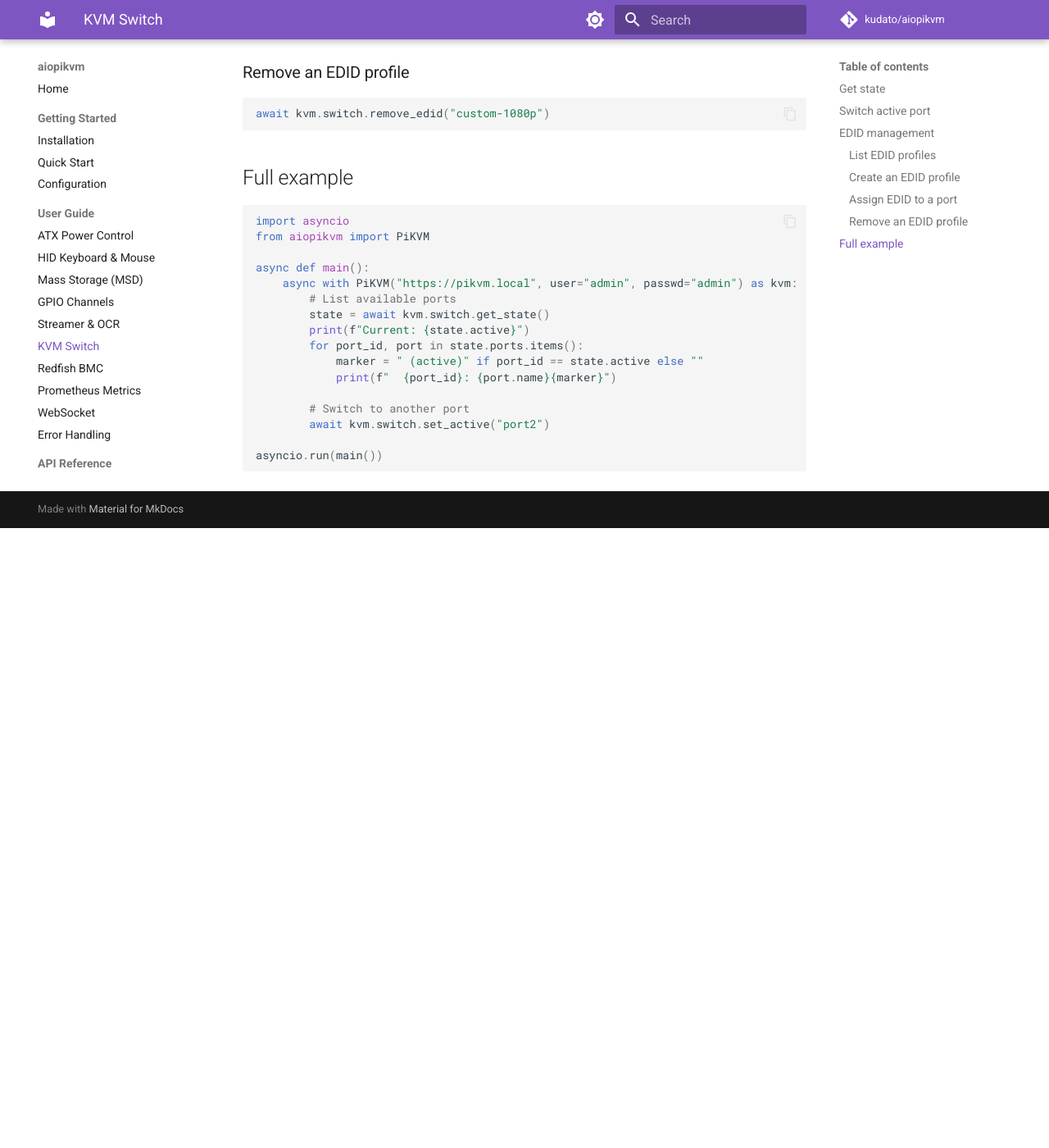
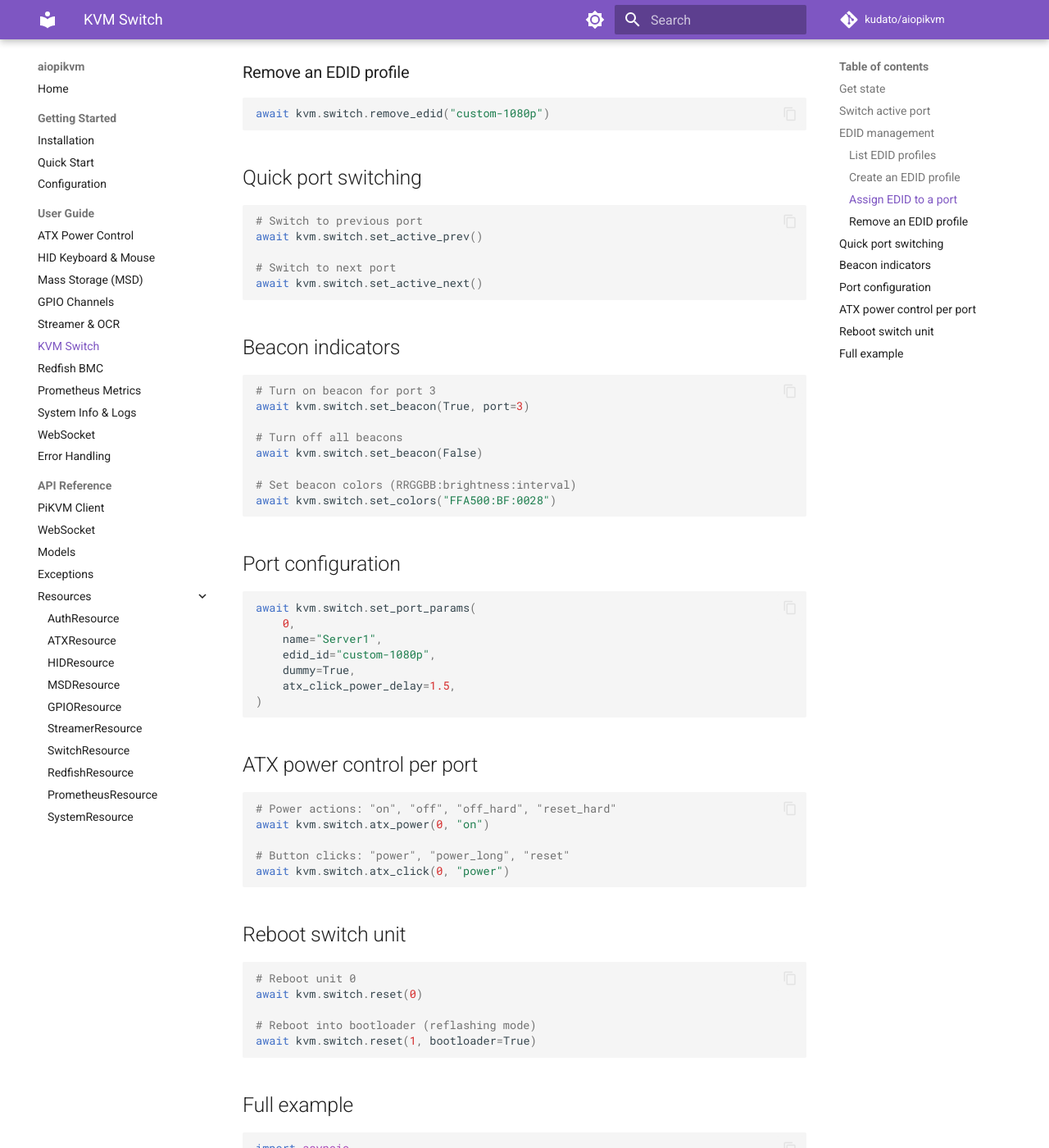
Before and after one commit to kudato/aiopikvm, an MkDocs documentation site: the page built from docs/guide/switch.md, in a window 1280 px wide and 1400 px high, scrolled down 1030 px. Shown: the whole window at 82% size. Built offline with MkDocs 1.6.1 and Material for MkDocs 9.7.7, drawn with Linux system fonts in a browser that asks for light colours; comment, search, counter and statistics services are not loaded; before the commit the page ends 1674 px from its top, so only the background shows below that.

Commit message:
docs: add System resource and update Switch/Redfish guides (#17)
Why this change was needed:
System resource (info, logs, stream_log) was missing from all docs.
Switch and Redfish guides only documented the original endpoints,
not the ones added in 0.2.0.

What changed:
- Created guide/system.md and reference/resources/system.md
- Added new Switch methods to guide (beacon, port params, ATX, reset)
- Added new Redfish methods to guide (service root, systems, update)
- Added System to mkdocs nav, index, quickstart table, README
- Added stream and system to client.md reference members

````diff
--- a/docs/guide/switch.md
+++ b/docs/guide/switch.md
@@ -50,6 +50,61 @@
 await kvm.switch.remove_edid("custom-1080p")
 ```
 
+## Quick port switching
+
+```python
+# Switch to previous port
+await kvm.switch.set_active_prev()
+
+# Switch to next port
+await kvm.switch.set_active_next()
+```
+
+## Beacon indicators
+
+```python
+# Turn on beacon for port 3
+await kvm.switch.set_beacon(True, port=3)
+
+# Turn off all beacons
+await kvm.switch.set_beacon(False)
+
+# Set beacon colors (RRGGBB:brightness:interval)
+await kvm.switch.set_colors("FFA500:BF:0028")
+```
+
+## Port configuration
+
+```python
+await kvm.switch.set_port_params(
+    0,
+    name="Server1",
+    edid_id="custom-1080p",
+    dummy=True,
+    atx_click_power_delay=1.5,
+)
+```
+
+## ATX power control per port
+
+```python
+# Power actions: "on", "off", "off_hard", "reset_hard"
+await kvm.switch.atx_power(0, "on")
+
+# Button clicks: "power", "power_long", "reset"
+await kvm.switch.atx_click(0, "power")
+```
+
+## Reboot switch unit
+
+```python
+# Reboot unit 0
+await kvm.switch.reset(0)
+
+# Reboot into bootloader (reflashing mode)
+await kvm.switch.reset(1, bootloader=True)
+```
+
 ## Full example
 
 ```python
--- a/mkdocs.yml
+++ b/mkdocs.yml
@@ -71,6 +71,7 @@
       - KVM Switch: guide/switch.md
       - Redfish BMC: guide/redfish.md
       - Prometheus Metrics: guide/prometheus.md
+      - System Info & Logs: guide/system.md
       - WebSocket: guide/websocket.md
       - Error Handling: guide/error-handling.md
   - API Reference:
@@ -88,3 +89,4 @@
           - SwitchResource: reference/resources/switch.md
           - RedfishResource: reference/resources/redfish.md
           - PrometheusResource: reference/resources/prometheus.md
+          - SystemResource: reference/resources/system.md
````
Also changed, not shown: README.md (+1 -0 lines), docs/getting-started/quickstart.md (+1 -0 lines), docs/guide/redfish.md (+29 -0 lines), docs/guide/system.md (added, +84 -0 lines), docs/index.md (+2 -1 lines), docs/reference/client.md (+2 -0 lines), docs/reference/resources/system.md (added, +5 -0 lines).
